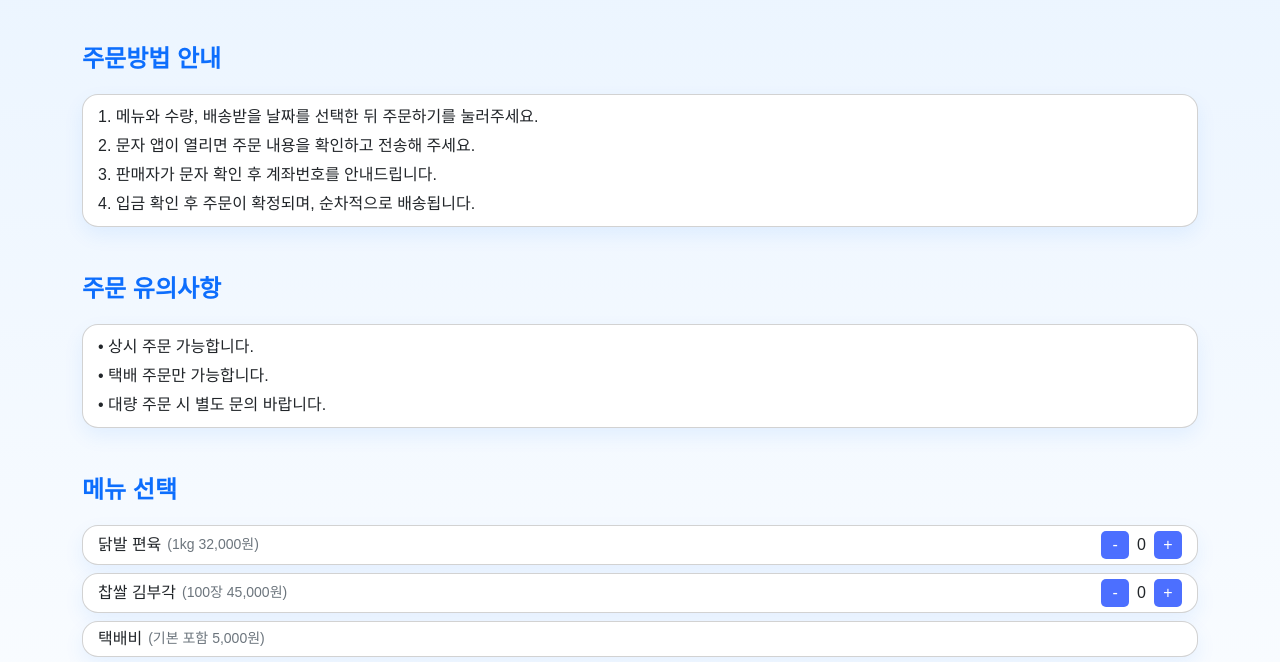
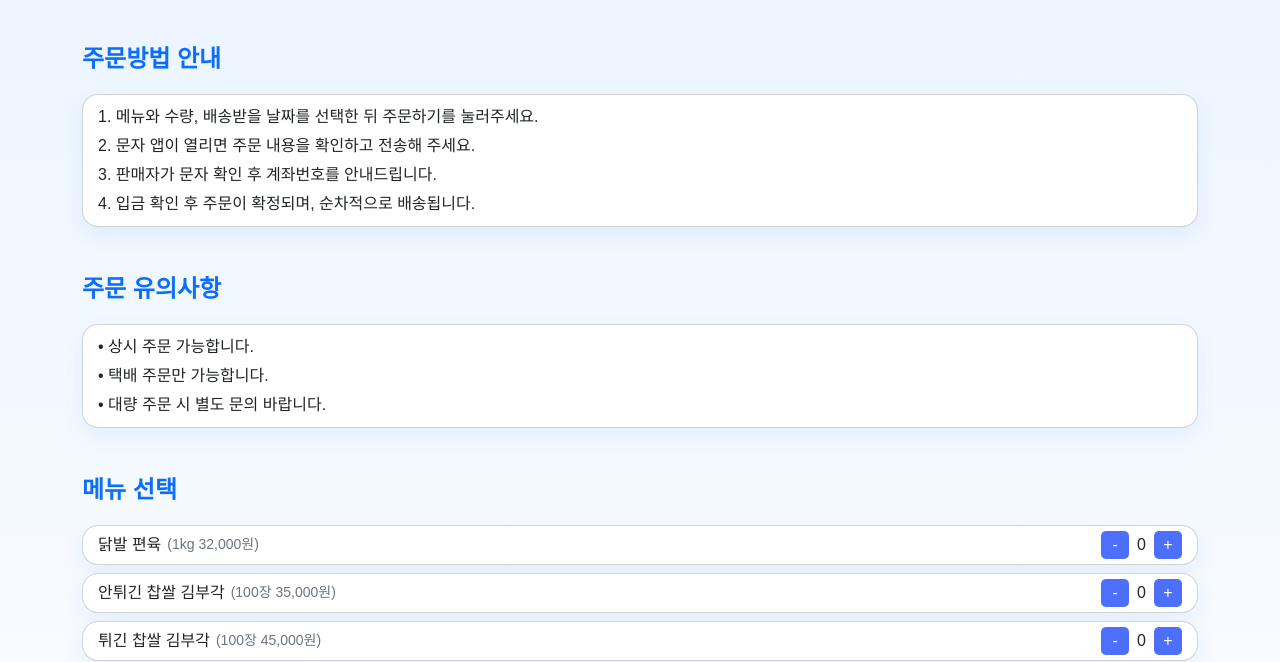
Before and after one commit to h-hye/JINWOO, a plain HTML site: page order.html in a window 1280 px wide. Shown: the part 121-783 px from the top of the page. Drawn offline with nearby package versions, Linux system fonts and the light colour scheme.

Commit message:
14th commit

```diff
--- a/order.html
+++ b/order.html
@@ -148,10 +148,24 @@
             </div>
         </div>
 
+        <div class="card custom-card mb-2 menu-item" data-price="35000">
+            <div class="card-body menu-row">
+                <div class="menu-info">
+                    <span class="menu-name">안튀긴 찹쌀 김부각</span>
+                    <span class="menu-price">(100장 35,000원)</span>
+                </div>
+                <div class="quantity-box">
+                    <button onclick="changeQty(this, -1)">-</button>
+                    <span class="qty">0</span>
+                    <button onclick="changeQty(this, 1)">+</button>
+                </div>
+            </div>
+        </div>
+
         <div class="card custom-card mb-2 menu-item" data-price="45000">
             <div class="card-body menu-row">
                 <div class="menu-info">
-                    <span class="menu-name">찹쌀 김부각</span>
+                    <span class="menu-name">튀긴 찹쌀 김부각</span>
                     <span class="menu-price">(100장 45,000원)</span>
                 </div>
                 <div class="quantity-box">
@@ -161,6 +175,7 @@
                 </div>
             </div>
         </div>
+
         <div class="card custom-card mb-2">
             <div class="card-body menu-row">
                 <div class="menu-info">
```
Also changed, not shown: index.html (+10 -1 lines).
